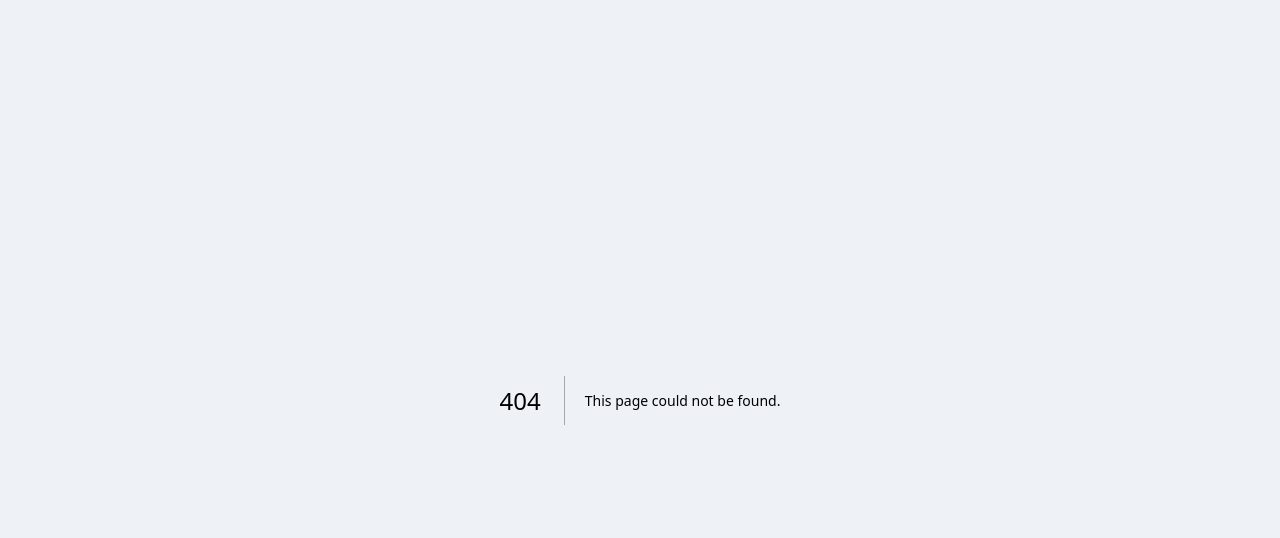
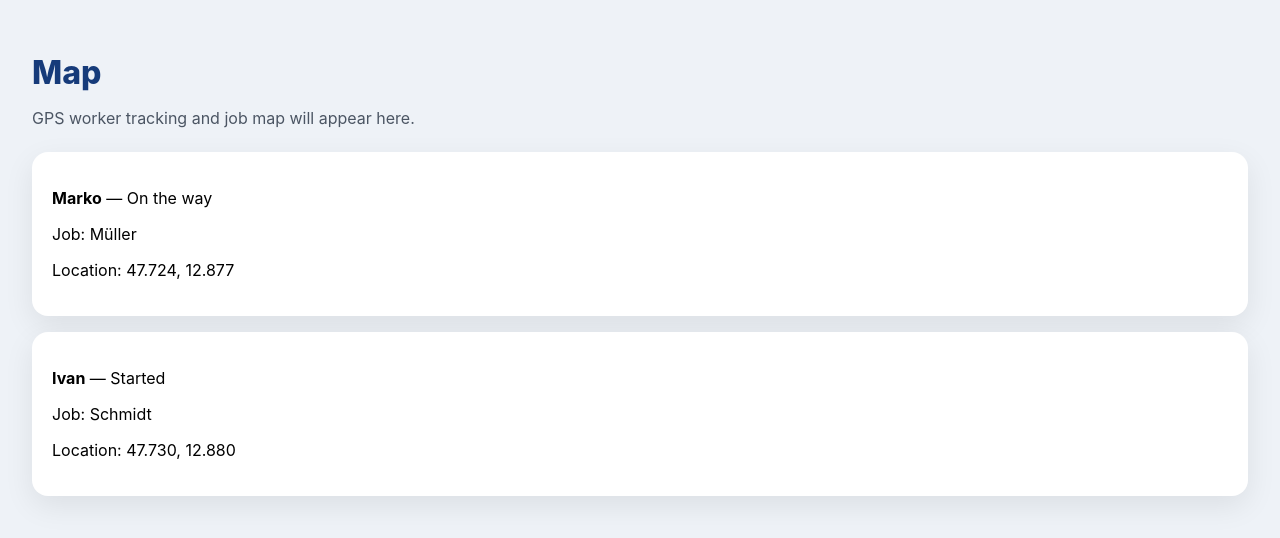
Before and after one commit to jobflow-app/jobflow-app, a Next.js app: page /map in a window 1280 px wide. Before the commit this address had no page. Shown: the top 538 px of the page. Built offline with nearby package versions, Linux system fonts and the light colour scheme.

Commit message:
Create page.js

```diff
--- /dev/null
+++ b/app/map/page.js
@@ -0,0 +1,49 @@
+"use client"
+
+export default function MapPage() {
+  return (
+    <main style={styles.page}>
+      <h1 style={styles.title}>Map</h1>
+      <p style={styles.text}>
+        GPS worker tracking and job map will appear here.
+      </p>
+
+      <div style={styles.box}>
+        <p><strong>Marko</strong> — On the way</p>
+        <p>Job: Müller</p>
+        <p>Location: 47.724, 12.877</p>
+      </div>
+
+      <div style={styles.box}>
+        <p><strong>Ivan</strong> — Started</p>
+        <p>Job: Schmidt</p>
+        <p>Location: 47.730, 12.880</p>
+      </div>
+    </main>
+  )
+}
+
+const styles = {
+  page: {
+    minHeight: "100vh",
+    padding: "32px",
+    background: "#eef2f7",
+  },
+  title: {
+    color: "#163b7a",
+    fontSize: "32px",
+    fontWeight: "800",
+    marginBottom: "12px",
+  },
+  text: {
+    color: "#4b5563",
+    marginBottom: "24px",
+  },
+  box: {
+    background: "#fff",
+    borderRadius: "16px",
+    padding: "20px",
+    marginBottom: "16px",
+    boxShadow: "0 10px 30px rgba(0,0,0,0.08)",
+  },
+}
```
